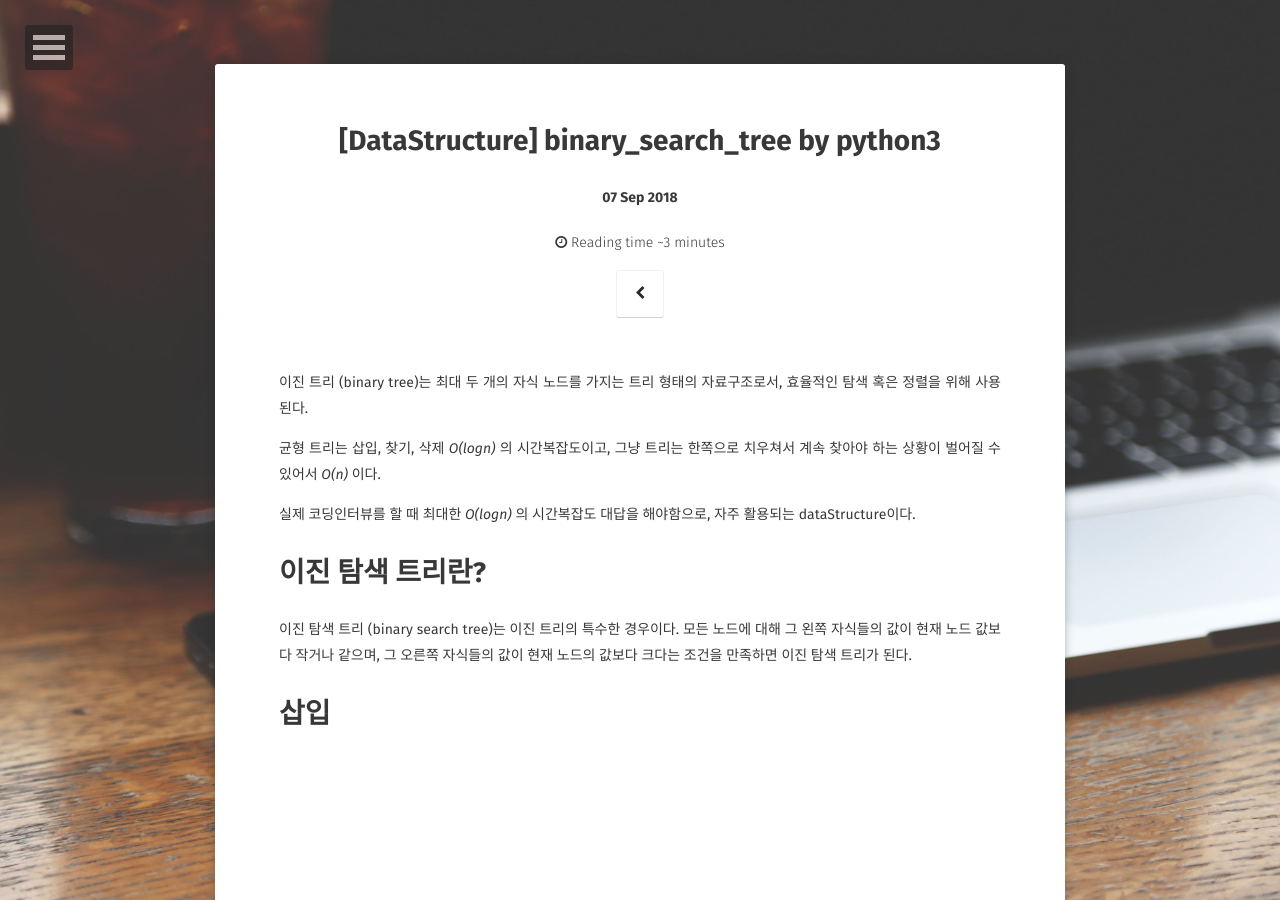
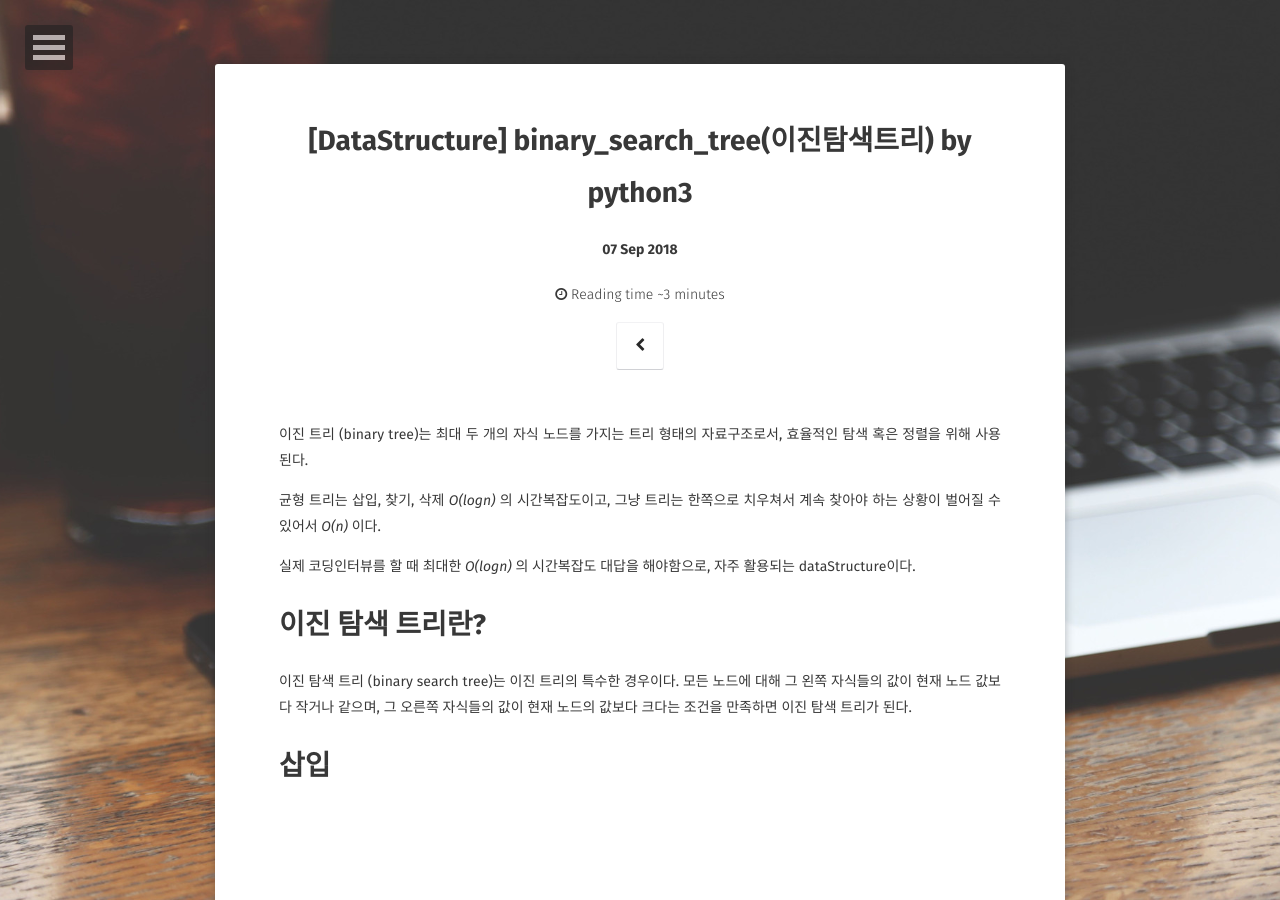
Before and after one commit to JoosJuliet/joosjuliet.github.io, a Jekyll site: the page built from _posts/2018-09-07-binary_search_tree.md, in a window 1280 px wide and 900 px high. Built offline with Jekyll 4.4.1, drawn with Linux system fonts in a browser that asks for light colours; some web fonts are replaced.

Commit message:
update binary search tree post

```diff
--- a/_posts/2018-09-07-binary_search_tree.md
+++ b/_posts/2018-09-07-binary_search_tree.md
@@ -1,7 +1,7 @@
 ---
 layout: post
 section-type: post
-title: "[DataStructure] binary_search_tree by python3"
+title: "[DataStructure] binary_search_tree(이진탐색트리) by python3"
 categories: DataStructure, Algorithm
 tags: [ 'python', 'binary_search_tree' ]
 comments: true
```
Also changed, not shown: other parts of _posts/2018-09-07-binary_search_tree.md (+2 -0 lines), images/2018-09-09-binary_search_tree/traversal_tree.png (added), images/2019-12-28-prefix-sum/a-b-c.png (added), images/2019-12-28-prefix-sum/all-sum.png (added), images/2019-12-28-prefix-sum/one-dimension.png (added), images/2019-12-28-prefix-sum/process.png (added), images/2019-12-28-prefix-sum/table.png (added), images/2019-12-28-prefix-sum/value-d.png (added).
